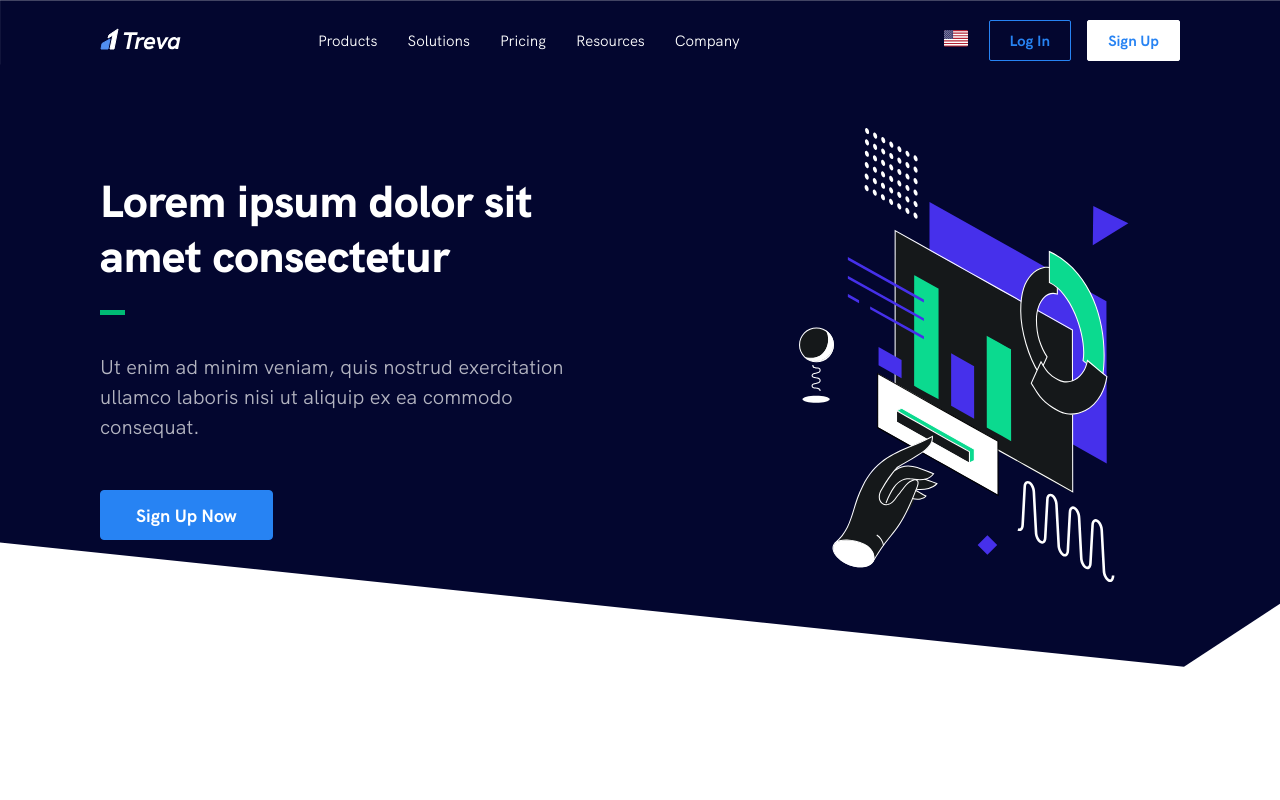
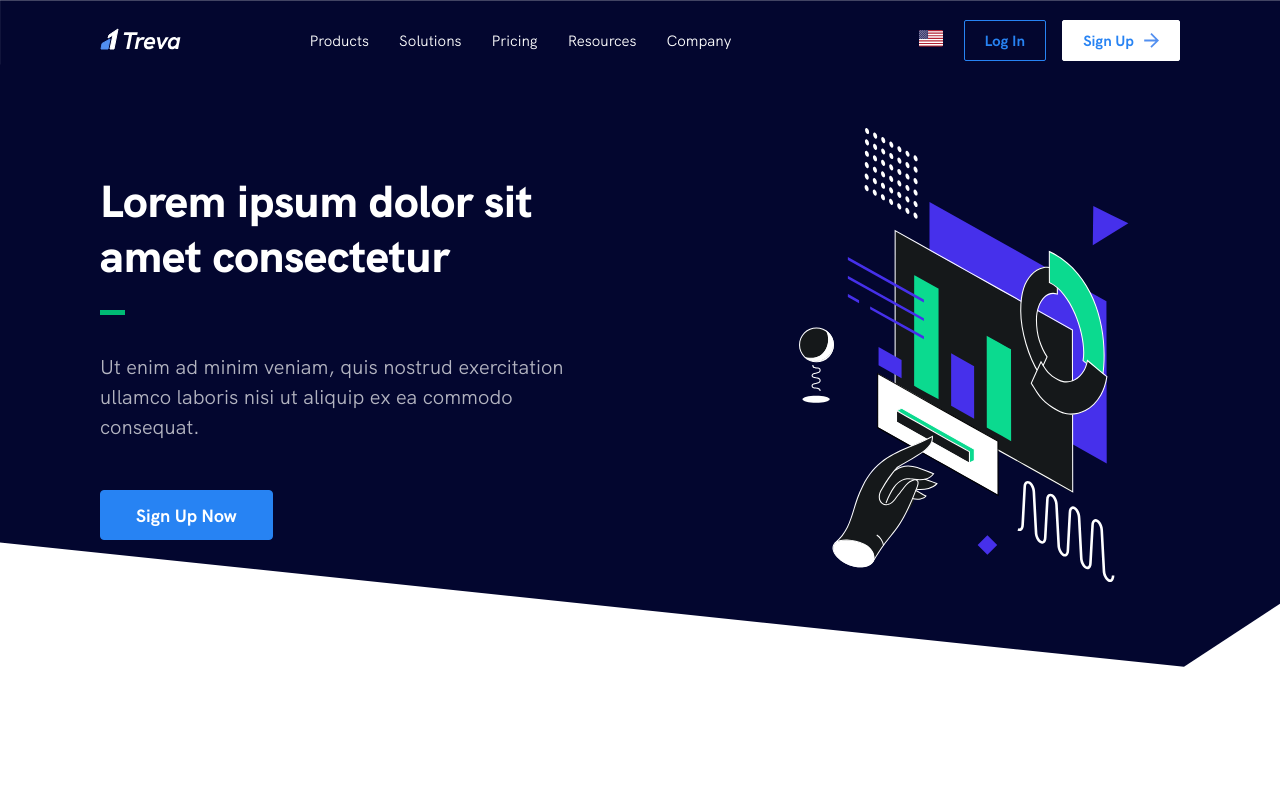
Before and after one commit to arunrajs527/white-rabbit-labs, a website: page index.html in a window 1280 px wide. Shown: the top 800 px of the page. Drawn offline with Linux system fonts and the light colour scheme.

Commit message:
Sign up button arrow missing fix

```diff
--- a/assets/scss/component/_header.scss
+++ b/assets/scss/component/_header.scss
@@ -61,6 +61,24 @@ header.primary{
                     &:not(:last-child){
                         margin-right: 16px;
                     }
+                    a{
+                        .right-arrow{
+                            flex: 1 1 15px;
+                            width: 15px;
+                            max-width: 15px;
+                            background: transparent url('#{$img-path}signin_arrow.svg') top right no-repeat;
+                            height: 15px;
+                            margin-left: 10px;
+                            @include animate(all 0.4s ease);
+                            background-size: auto 15px;
+                        }
+                        &:hover, &:focus{
+                            .right-arrow{
+                                background-position: top left;
+                            }
+
+                        }
+                    }
                 }
             }
         }
@@ -72,11 +90,6 @@ header.primary{
         nav.main-navbar{
             .mobile-menu{
                 display: none;
-            }
-            .navbar{
-                .navbar-left{
-
-                }
             }
         }
     }
```
Also changed, not shown: assets/css/style.css, assets/css/style.min.css, assets/img/signin_arrow.png (added), assets/img/signin_arrow.svg (added).
